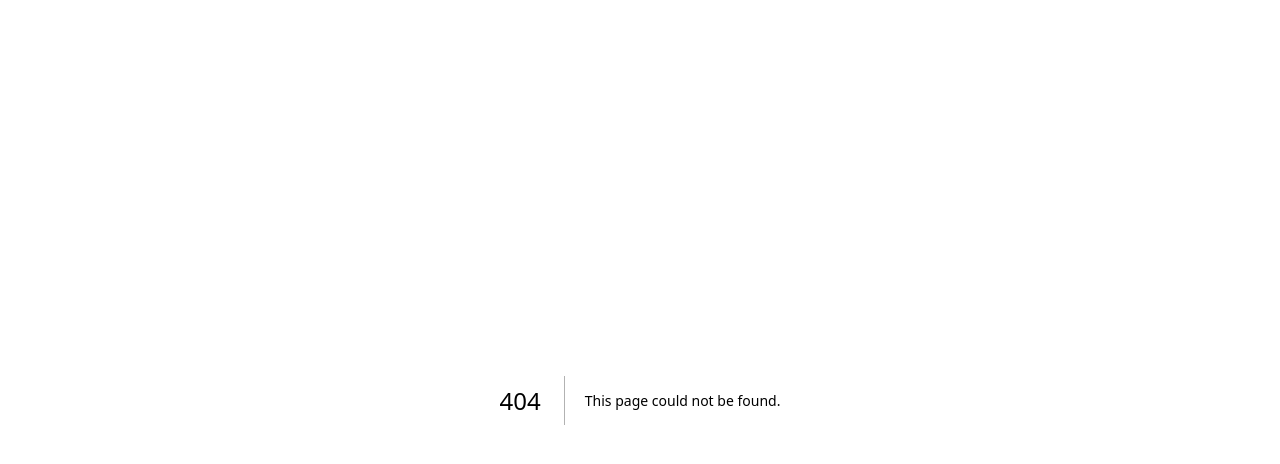
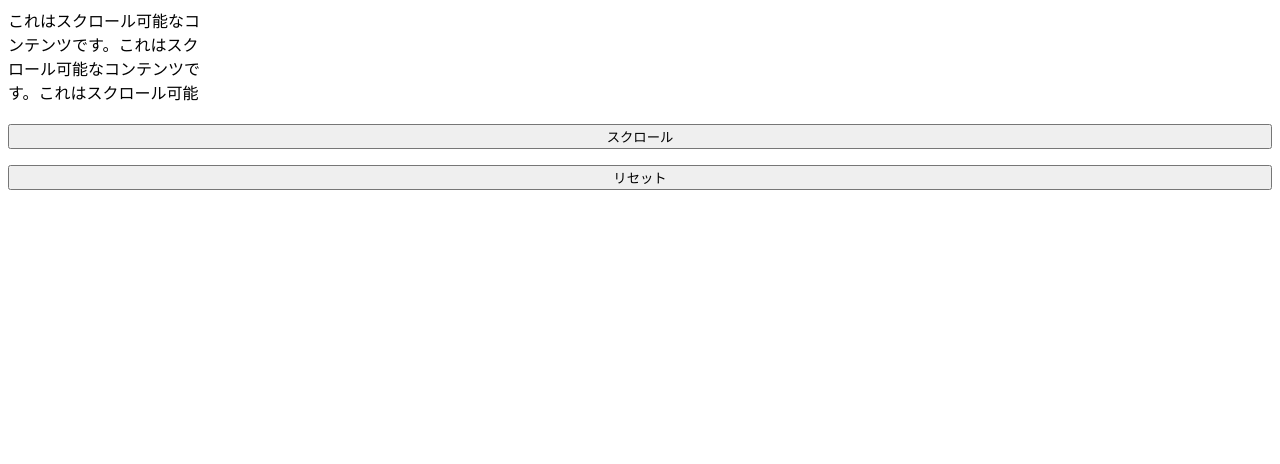
Before and after one commit to torikatsupg/next-playground, a Next.js app: page /playground/css/hidden_scroll in a window 1280 px wide. Before the commit this address had no page. Shown: the top 464 px of the page. Built offline with nearby package versions, Linux system fonts and the light colour scheme.

Commit message:
feat: add hidden scroll sample

```diff
--- /dev/null
+++ b/src/pages/playground/css/hidden_scroll.tsx
@@ -0,0 +1,38 @@
+import { useRef } from "react";
+
+const key = "skip_token_key";
+const longProcess = async (): Promise<string> => {
+  await new Promise((resolve) => setTimeout(resolve, 5000));
+  return "done";
+};
+
+export default function HiddenScrollPage () {
+    const ref = useRef<HTMLDivElement>(null);
+
+  function scroll() {
+    ref.current?.scrollTo(0, 100);
+  }
+
+  function resetScroll() {
+    ref.current?.scrollTo(0, 0);
+  }
+
+  return (
+    <div className="flex flex-col gap-4">
+      <div
+      ref={ref}
+        id="scrollableElement"
+        className="w-[200px] h-[100px] overflow-hidden border"
+      >
+        これはスクロール可能なコンテンツです。これはスクロール可能なコンテンツです。これはスクロール可能なコンテンツです。
+        これはスクロール可能なコンテンツです。これはスクロール可能なコンテンツです。これはスクロール可能なコンテンツです。
+        これはスクロール可能なコンテンツです。これはスクロール可能なコンテンツです。これはスクロール可能なコンテンツです。
+        これはスクロール可能なコンテンツです。これはスクロール可能なコンテンツです。これはスクロール可能なコンテンツです。
+        これはスクロール可能なコンテンツです。これはスクロール可能なコンテンツです。これはスクロール可能なコンテンツです。
+      </div>
+      <button onClick={scroll}>スクロール</button>
+
+      <button onClick={resetScroll}>リセット</button>
+    </div>
+  );
+}
--- a/src/pages/playground/cancel_token.tsx
+++ b/src/pages/playground/tan_stack_query/cancel_token.tsx
@@ -1,6 +1,6 @@
 import { skipToken, useQuery, useQueryClient } from "@tanstack/react-query";
 import { useState } from "react";
-import { Row } from "../_components/table";
+import { Row } from "../../_components/table";
 import { rejects } from "assert";
 
 const key = "cancel_token_key";
@@ -23,7 +23,7 @@ const longProcess = async (signal: AbortSignal): Promise<string> => {
     return "done";
 }
 
-export default function () {
+export default function CancelTokenPage () {
     const queryClient = useQueryClient();
 
 
--- a/src/pages/playground/skip_token.tsx
+++ b/src/pages/playground/tan_stack_query/mutation.tsx
@@ -1,14 +1,15 @@
 import { skipToken, useQuery } from "@tanstack/react-query";
 import { useState } from "react";
-import { Row } from "../_components/table";
+import { Row } from "../../_components/table";
 
-const key = "skip_token_key";
+const key = "cancel_token_key";
 const longProcess = async (): Promise<string> => {
     await new Promise((resolve) => setTimeout(resolve, 5000));
     return "done";
 }
 
-export default function () {
+// TODO(torikatsu): callbackの実行回数を確認する
+export default function MutationPage () {
     const [shouldFetch, setShouldFetch] = useState(false);
 
     const result = useQuery({
@@ -25,7 +26,7 @@ export default function () {
 
     return (
         <div className="flex flex-col gap-8">
-            <h1>skip token</h1>
+            <h1>mutation</h1>
 
             <button onClick={() => setShouldFetch(true)}>fetch</button>
 
--- a/src/pages/playground/suspence_walterfall.tsx
+++ b/src/pages/playground/tan_stack_query/skip_token.tsx
@@ -1,16 +1,14 @@
-// TODO(torikatsu): implement
 import { skipToken, useQuery } from "@tanstack/react-query";
 import { useState } from "react";
-import { Row } from "../_components/table";
+import { Row } from "../../_components/table";
 
-const key = "cancel_token_key";
+const key = "skip_token_key";
 const longProcess = async (): Promise<string> => {
     await new Promise((resolve) => setTimeout(resolve, 5000));
     return "done";
 }
 
-// TODO(torikatsu): callbackの実行回数を確認する
-export default function () {
+export default function SkipTokenPage () {
     const [shouldFetch, setShouldFetch] = useState(false);
 
     const result = useQuery({
@@ -27,7 +25,7 @@ export default function () {
 
     return (
         <div className="flex flex-col gap-8">
-            <h1>mutation</h1>
+            <h1>skip token</h1>
 
             <button onClick={() => setShouldFetch(true)}>fetch</button>
 
--- a/src/pages/playground/suspence.tsx
+++ b/src/pages/playground/tan_stack_query/suspence.tsx
@@ -1,6 +1,6 @@
 'use client'
 import { useSuspenseQuery } from "@tanstack/react-query";
-import { Row } from "../_components/table";
+import { Row } from "../../_components/table";
 import { Suspense } from "react";
 
 const key = "suspence_key";
@@ -9,7 +9,7 @@ const longProcess = async (): Promise<string> => {
     return "done";
 }
 
-export default function () {
+export default function SuspensePage () {
     // TODO(torikatsu): return imidiatly and show loading
     return (
         <div className="flex flex-col gap-8">
--- /dev/null
+++ b/src/pages/playground/tan_stack_query/suspense.tsx
@@ -0,0 +1,55 @@
+'use client'
+import { useSuspenseQuery } from "@tanstack/react-query";
+import { Row } from "../../_components/table";
+import { Suspense } from "react";
+
+const key = "suspense_key";
+const longProcess = async (): Promise<string> => {
+    await new Promise((resolve) => setTimeout(resolve, 5000));
+    return "done";
+}
+
+export default function SuspensePage () {
+    // TODO(torikatsu): return imidiatly and show loading
+    return (
+        <div className="flex flex-col gap-8">
+            <h1>suspense</h1>
+            <Suspense fallback={<Fallback />}>
+                <Contents />
+            </Suspense>
+        </div>
+    )
+};
+
+const Fallback = () => {
+    console.log('fallback')
+    return <div>loading...</div>
+}
+
+const Contents = () => {
+    console.log('Contents')
+    const result = useSuspenseQuery({
+        queryKey: [key],
+        queryFn: longProcess,
+    });
+
+    const items = [
+        { label: "isFetching", value: `${result.isFetching}` },
+        { label: "isPending", value: `${result.isPending}` },
+        { label: "data", value: `${result.data}` },
+    ]
+
+    return (
+        <div>
+            {result.data}
+
+            <table>
+                <tbody>
+                    {items.map((item) => (
+                        <Row key={item.label} {...item} />
+                    ))}
+                </tbody>
+            </table>
+        </div>
+    )
+}
--- a/src/pages/playground/mutation.tsx
+++ b/src/pages/playground/tan_stack_query/suspense_walterfall.tsx
@@ -1,6 +1,7 @@
+// TODO(torikatsu): implement
 import { skipToken, useQuery } from "@tanstack/react-query";
 import { useState } from "react";
-import { Row } from "../_components/table";
+import { Row } from "../../_components/table";
 
 const key = "cancel_token_key";
 const longProcess = async (): Promise<string> => {
@@ -9,7 +10,7 @@ const longProcess = async (): Promise<string> => {
 }
 
 // TODO(torikatsu): callbackの実行回数を確認する
-export default function () {
+export default function SuspenseWaterfall () {
     const [shouldFetch, setShouldFetch] = useState(false);
 
     const result = useQuery({
--- a/src/pages/playground/waterfall.tsx
+++ b/src/pages/playground/tan_stack_query/waterfall.tsx
@@ -1,7 +1,7 @@
 // TODO(torikatsu): implement
 import { skipToken, useQuery } from "@tanstack/react-query";
 import { useState } from "react";
-import { Row } from "../_components/table";
+import { Row } from "../../_components/table";
 
 const key = "cancel_token_key";
 const longProcess = async (): Promise<string> => {
@@ -10,7 +10,7 @@ const longProcess = async (): Promise<string> => {
 }
 
 // TODO(torikatsu): callbackの実行回数を確認する
-export default function () {
+export default function WaterfallPage () {
     const [shouldFetch, setShouldFetch] = useState(false);
 
     const result = useQuery({
```
